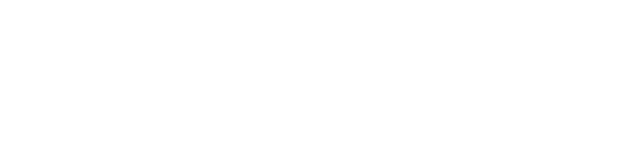
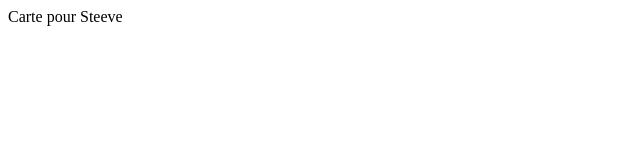
Before and after one commit to verinp31/verinp31.github.io, a plain HTML site: page diapo-steeve.html in a window 1280 px wide. Shown: the whole page, without its empty margins (0-640 px from the left). Drawn offline with Linux system fonts and the light colour scheme.

Commit message:
Update diapo-steeve.html

```diff
--- a/diapo-steeve.html
+++ b/diapo-steeve.html
@@ -1,4 +1,5 @@
 <html>
+    <body>Carte pour Steeve</body>
 </html>
 <script>
     //window.location.href = '';
```
